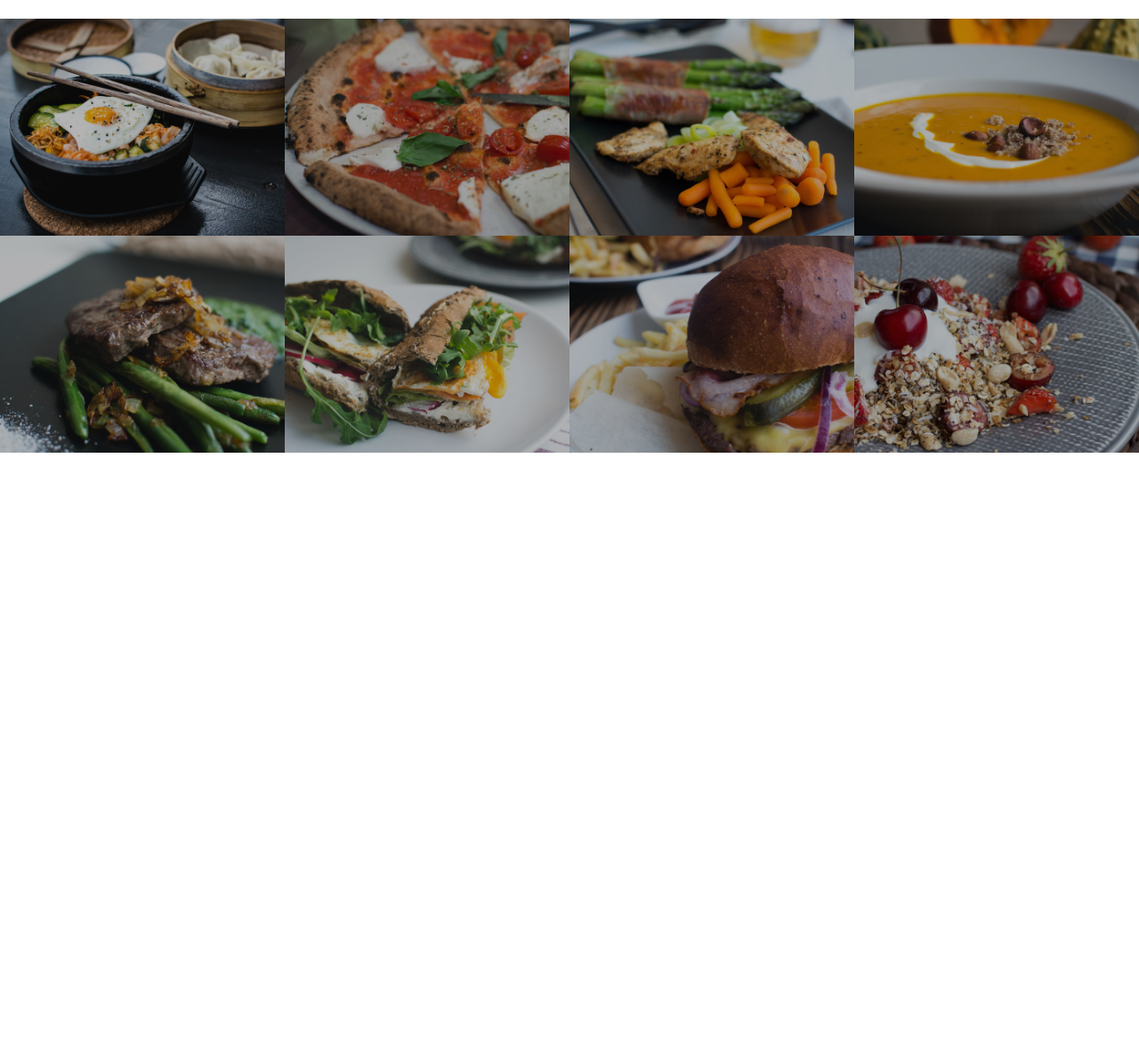
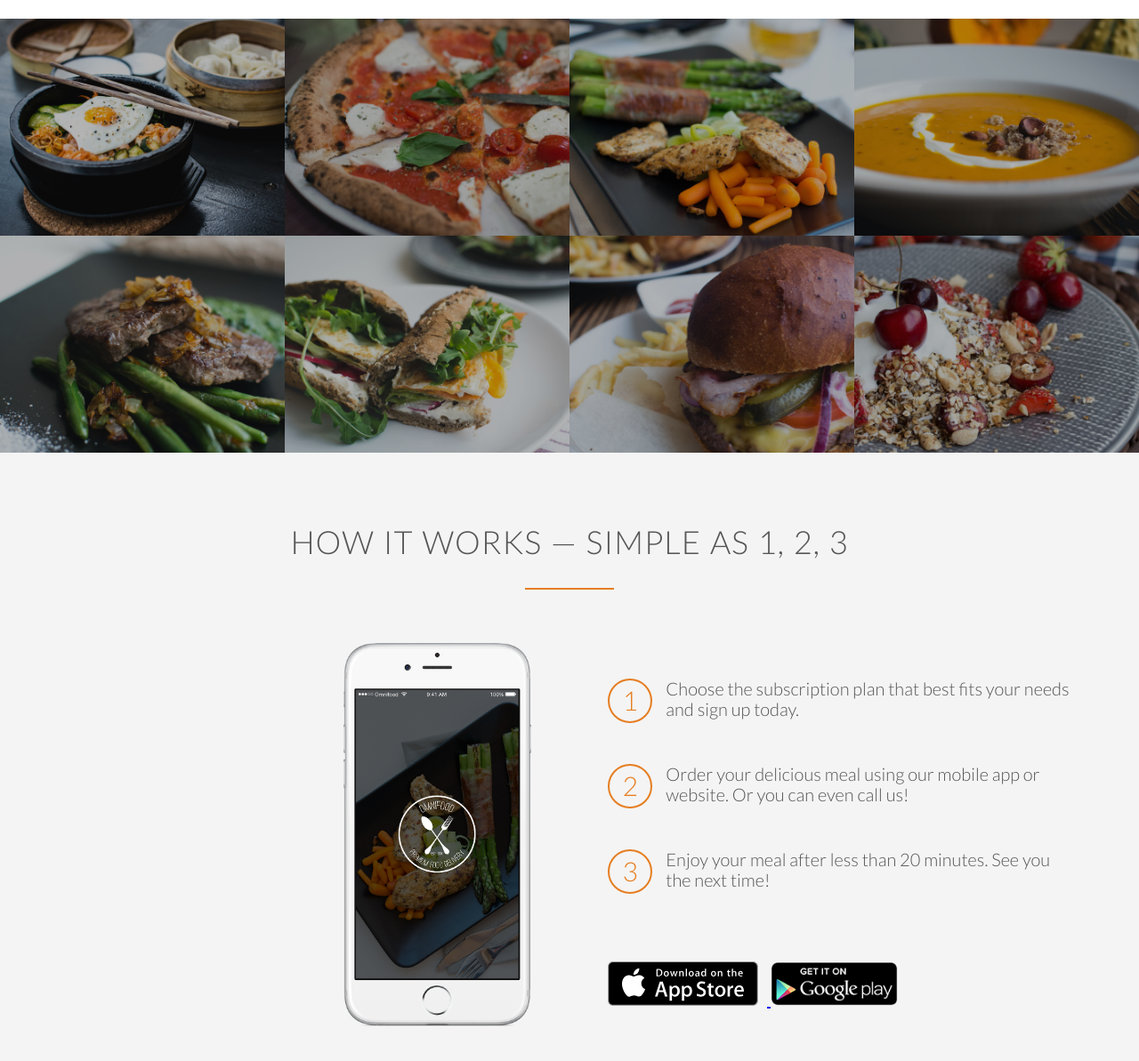
Before and after one commit to sulemankhann/omnifood, a plain HTML site: page index.html in a window 1280 px wide. Shown: the part 1489-2682 px from the top of the page at 89% size. Before the commit the page ends 1998 px from the top, so only its background shows below. Drawn offline with Linux system fonts and the light colour scheme; files whose address does not match are found by name.

Commit message:
build how-work section

```diff
--- a/css/style.css
+++ b/css/style.css
@@ -31,6 +31,14 @@ section {
 }
 .box {
   padding: 1%;
+}
+
+.clear-fix::after {
+  content: ".";
+  visibility: hidden;
+  display: block;
+  height: 0;
+  clear: both;
 }
 
 /*  -------------------------------------------- */
@@ -243,3 +251,52 @@ header {
   opacity: 1;
   transform: scale(1.03);
 }
+
+/*  -------------------------------------------- */
+/* HOW IT WORKS SECTION    */
+/*  -------------------------------------------- */
+
+.section-steps {
+  background-color: #f4f4f4;
+}
+.step-box:first-child {
+  text-align: right;
+  padding-right: 3%;
+  margin-top: 30px;
+}
+
+.step-box:last-of-type {
+  padding-left: 3%;
+  margin-top: 70px;
+}
+
+.app-screen {
+  width: 40%;
+}
+
+.work-step {
+  margin-bottom: 50px;
+}
+
+.work-step:last-of-type {
+  margin-bottom: 80px;
+}
+
+.work-step div {
+  color: #e67e22;
+  border: 2px solid #e67e22;
+  border-radius: 50%;
+  height: 50px;
+  width: 50px;
+  text-align: center;
+  padding: 5px;
+  float: left;
+  font-size: 150%;
+  margin-right: 15px;
+}
+
+.btn-app img {
+  height: 50px;
+  width: auto;
+  margin-right: 10px;
+}
--- a/index.html
+++ b/index.html
@@ -84,7 +84,7 @@
       </div>
     </section>
 
-    <section class="section-meals">
+    <section class="section-meals clear-fix">
       <ul class="meals-showcase">
         <li>
           <figure class="meal-photo">
@@ -139,5 +139,62 @@
         </li>
       </ul>
     </section>
+
+    <section class="section-steps">
+      <div class="row">
+        <h2>How it works &mdash; Simple as 1, 2, 3</h2>
+      </div>
+      <div class="row">
+        <div class="col span-1-of-2 step-box">
+          <img
+            src="img/app-iPhone.png"
+            alt="OmniFood app on iPhone"
+            class="app-screen"
+          />
+        </div>
+        <div class="col span-1-of-2 step-box">
+          <div class="work-step">
+            <div>1</div>
+            <p>
+              Choose the subscription plan that best fits your needs and sign up
+              today.
+            </p>
+          </div>
+          <div class="work-step">
+            <div>2</div>
+            <p>
+              Order your delicious meal using our mobile app or website. Or you
+              can even call us!
+            </p>
+          </div>
+          <div class="work-step">
+            <div>3</div>
+            <p>
+              Enjoy your meal after less than 20 minutes. See you the next time!
+            </p>
+          </div>
+
+          <a href="#" class="btn-app">
+            <img src="img/download-app.svg" alt="App Store button" />
+          </a>
+
+          <a href="#" class="btn-app">
+            <img src="img/download-app-android.png" alt="Google Store button" />
+          </a>
+        </div>
+      </div>
+    </section>
   </body>
 </html>
+
+<!--
+
+
+  Section 3: How it works
+Title: How it works - Simple as 1, 2, 3
+
+1.	Choose the subscription plan that best fits your needs and sign up today.
+2.	Order your delicious meal using our mobile app or website. Or you can even call us!
+3.	Enjoy your meal after less than 20 minutes. See you the next time!
+
+ -->
```
